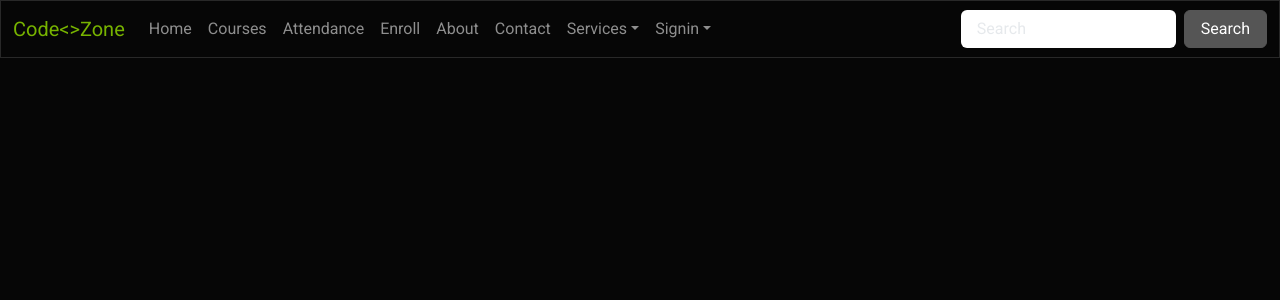
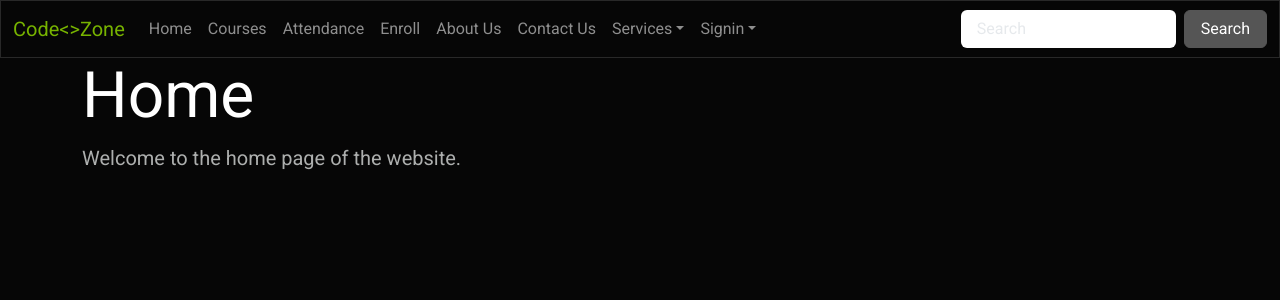
Before and after one commit to Mehyar-Farzat/Code-Zone-institute, a Django app: page / in a window 1280 px wide. Shown: the top 300 px of the page. Run offline with Django 4.2, Linux system fonts and the light colour scheme; some libraries are stand-ins or nearby versions.

Commit message:
create base.html file

```diff
--- /dev/null
+++ b/templates/base.html
@@ -0,0 +1,129 @@
+{% load static %}
+<!doctype html>
+<html lang="en">
+
+<head>
+    <!-- Required meta tags -->
+    <meta charset="utf-8">
+    <meta name="viewport" content="width=device-width, initial-scale=1, shrink-to-fit=no">
+
+
+    <link rel="stylesheet" href="{% static 'css/style.css' %}">
+
+       {% block style %}
+
+
+       {% endblock style %}
+
+
+    <title>Code Zone Institute
+
+      - {% block title %}
+
+
+      {% endblock title %}
+
+
+    </title>
+</head>
+
+<body>
+
+    <nav class="navbar navbar-expand-lg bg-dark" data-bs-theme="dark">
+        <div class="container-fluid">
+            <a class="navbar-brand" href="/"> Code<>Zone </a>
+            <button class="navbar-toggler" type="button" data-bs-toggle="collapse" data-bs-target="#navbarColor02"
+                aria-controls="navbarColor02" aria-expanded="false" aria-label="Toggle navigation">
+                <span class="navbar-toggler-icon"></span>
+            </button>
+            <div class="collapse navbar-collapse" id="navbarColor02">
+                <ul class="navbar-nav me-auto">
+                    <li class="nav-item">
+                        <a class="nav-link" href="/">Home
+                            <span class="visually-hidden">(current)</span>
+                        </a>
+                    </li>
+
+                    <li class="nav-item">
+                        <a class="nav-link" href="/courses">Courses</a>
+                    </li>
+
+                    <li class="nav-item">
+                        <a class="nav-link" href="/attendance">Attendance</a>
+                    </li>
+
+                    <li class="nav-item">
+                        <a class="nav-link" href="/enroll">Enroll</a>
+                    </li>
+
+                    <li class="nav-item">
+                        <a class="nav-link" href="/about">About Us</a>
+                    </li>
+
+                    <li class="nav-item">
+                        <a class="nav-link" href="/contact">Contact Us</a>
+                    </li>
+
+                    <li class="nav-item dropdown">
+                        <a class="nav-link dropdown-toggle" data-bs-toggle="dropdown" href="/" role="button"
+                            aria-haspopup="true" aria-expanded="false">Services</a>
+                        <div class="dropdown-menu">
+                            <a class="dropdown-item" href="/">Training Professional Courses</a>
+                            <a class="dropdown-item" href="/">Freelancing</a>
+                            <a class="dropdown-item" href="/">Onsite Training</a>
+                            <div class="dropdown-divider"></div>
+                            <a class="dropdown-item" href="/">Online or Offline Training</a>
+                        </div>
+                    </li>
+
+
+                    <li class="nav-item dropdown">
+                        <a class="nav-link dropdown-toggle" data-bs-toggle="dropdown" href="/auth/login" role="button"
+                            aria-haspopup="true" aria-expanded="false">Signin</a>
+                        <div class="dropdown-menu">
+                            <a class="dropdown-item" href="/auth/signup">Signup</a>
+                            <a class="dropdown-item" href="/auth/login">Login</a>
+
+                            <div class="dropdown-divider"></div>
+                            <a class="dropdown-item" href="/auth/reset-Password">Reset Password</a>
+                            <a class="dropdown-item" href="/auth/logout">Logout</a>
+                        </div>
+                    </li>
+
+
+                </ul>
+                <form class="d-flex">
+                    <input class="form-control me-sm-2" type="search" placeholder="Search">
+                    <button class="btn btn-secondary my-2 my-sm-0" type="submit">Search</button>
+                </form>
+            </div>
+        </div>
+    </nav>
+
+
+    {% block body %}
+
+
+    {% endblock body %}
+
+
+    {% block script %}
+
+
+    {% endblock script %}
+
+
+
+
+
+
+    <script src="https://cdn.jsdelivr.net/npm/@popperjs/core@2.11.8/dist/umd/popper.min.js"
+        integrity="sha384-I7E8VVD/ismYTF4hNIPjVp/Zjvgyol6VFvRkX/vR+Vc4jQkC+hVqc2pM8ODewa9r" crossorigin="anonymous">
+    </script>
+    <script src="https://cdn.jsdelivr.net/npm/bootstrap@5.3.1/dist/js/bootstrap.min.js"
+        integrity="sha384-Rx+T1VzGupg4BHQYs2gCW9It+akI2MM/mndMCy36UVfodzcJcF0GGLxZIzObiEfa" crossorigin="anonymous">
+    </script>
+
+</body>
+
+</html>
--- a/templates/index.html
+++ b/templates/index.html
@@ -1,104 +1,19 @@
-{% load static %}
-<!doctype html>
-<html lang="en">
+{% extends 'base.html' %}
 
-<head>
-    <!-- Required meta tags -->
-    <meta charset="utf-8">
-    <meta name="viewport" content="width=device-width, initial-scale=1, shrink-to-fit=no">
+{% block title %}
+      Home
 
+{% endblock title %}
 
-    <link rel="stylesheet" href="{% static 'css/style.css' %}">
-    <title>Institute</title>
-</head>
+{% block body %}
 
-<body>
+<div class="container">
 
-    <nav class="navbar navbar-expand-lg bg-dark" data-bs-theme="dark">
-        <div class="container-fluid">
-            <a class="navbar-brand" href="/"> Code<>Zone </a>
-            <button class="navbar-toggler" type="button" data-bs-toggle="collapse" data-bs-target="#navbarColor02"
-                aria-controls="navbarColor02" aria-expanded="false" aria-label="Toggle navigation">
-                <span class="navbar-toggler-icon"></span>
-            </button>
-            <div class="collapse navbar-collapse" id="navbarColor02">
-                <ul class="navbar-nav me-auto">
-                    <li class="nav-item">
-                        <a class="nav-link" href="/">Home
-                            <span class="visually-hidden">(current)</span>
-                        </a>
-                    </li>
+    <div class="row">
+        <div class="col-md-12">
+            <h1>Home</h1>
+            <p class="lead">Welcome to the home page of the website.</p>
+        </div>
+    </div>
 
-                    <li class="nav-item">
-                        <a class="nav-link" href="/courses">Courses</a>
-                    </li>
-
-                    <li class="nav-item">
-                        <a class="nav-link" href="/attendance">Attendance</a>
-                    </li>
-
-                    <li class="nav-item">
-                        <a class="nav-link" href="/enroll">Enroll</a>
-                    </li>
-
-                    <li class="nav-item">
-                        <a class="nav-link" href="/about">About</a>
-                    </li>
-
-                    <li class="nav-item">
-                        <a class="nav-link" href="/contact">Contact</a>
-                    </li>
-
-                    <li class="nav-item dropdown">
-                        <a class="nav-link dropdown-toggle" data-bs-toggle="dropdown" href="/" role="button"
-                            aria-haspopup="true" aria-expanded="false">Services</a>
-                        <div class="dropdown-menu">
-                            <a class="dropdown-item" href="/">Training Professional Courses</a>
-                            <a class="dropdown-item" href="/">Freelancing</a>
-                            <a class="dropdown-item" href="/">Onsite Training</a>
-                            <div class="dropdown-divider"></div>
-                            <a class="dropdown-item" href="/">Online or Offline Training</a>
-                        </div>
-                    </li>
-
-
-                    <li class="nav-item dropdown">
-                        <a class="nav-link dropdown-toggle" data-bs-toggle="dropdown" href="/auth/login" role="button"
-                            aria-haspopup="true" aria-expanded="false">Signin</a>
-                        <div class="dropdown-menu">
-                            <a class="dropdown-item" href="/auth/signup">Signup</a>
-                            <a class="dropdown-item" href="/auth/login">Login</a>
-
-                            <div class="dropdown-divider"></div>
-                            <a class="dropdown-item" href="/auth/reset-Password">Reset Password</a>
-                            <a class="dropdown-item" href="/auth/logout">Logout</a>
-                        </div>
-                    </li>
-
-
-                </ul>
-                <form class="d-flex">
-                    <input class="form-control me-sm-2" type="search" placeholder="Search">
-                    <button class="btn btn-secondary my-2 my-sm-0" type="submit">Search</button>
-                </form>
-            </div>
-        </div>
-    </nav>
-
-
-
-
-
-
-
-
-    <script src="https://cdn.jsdelivr.net/npm/@popperjs/core@2.11.8/dist/umd/popper.min.js"
-        integrity="sha384-I7E8VVD/ismYTF4hNIPjVp/Zjvgyol6VFvRkX/vR+Vc4jQkC+hVqc2pM8ODewa9r" crossorigin="anonymous">
-    </script>
-    <script src="https://cdn.jsdelivr.net/npm/bootstrap@5.3.1/dist/js/bootstrap.min.js"
-        integrity="sha384-Rx+T1VzGupg4BHQYs2gCW9It+akI2MM/mndMCy36UVfodzcJcF0GGLxZIzObiEfa" crossorigin="anonymous">
-    </script>
-
-</body>
-
-</html>
+{% endblock body %}
```
Also changed, not shown: templates/about.html (+20 -1 lines), templates/contact.html (+19 -1 lines).
